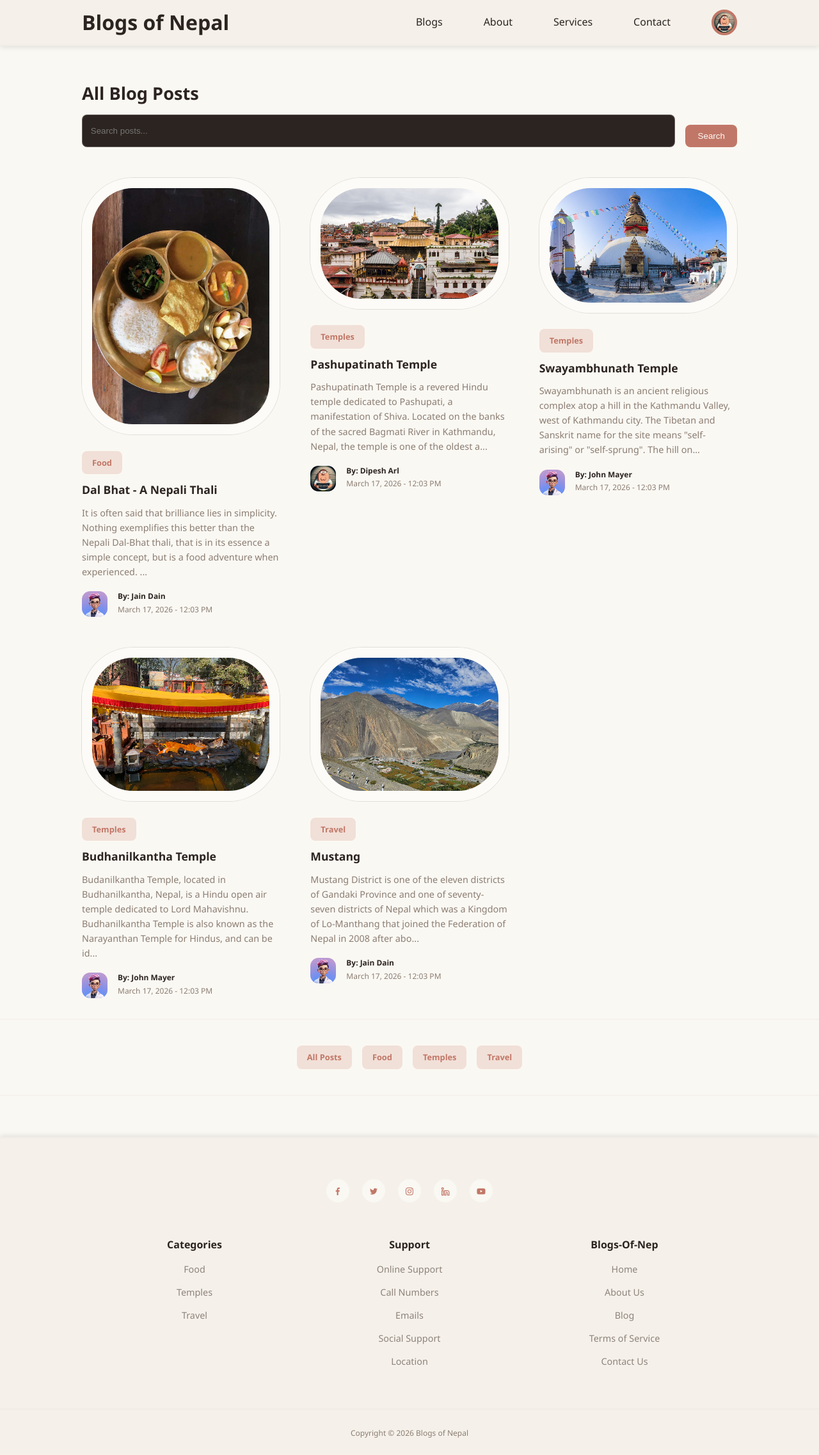
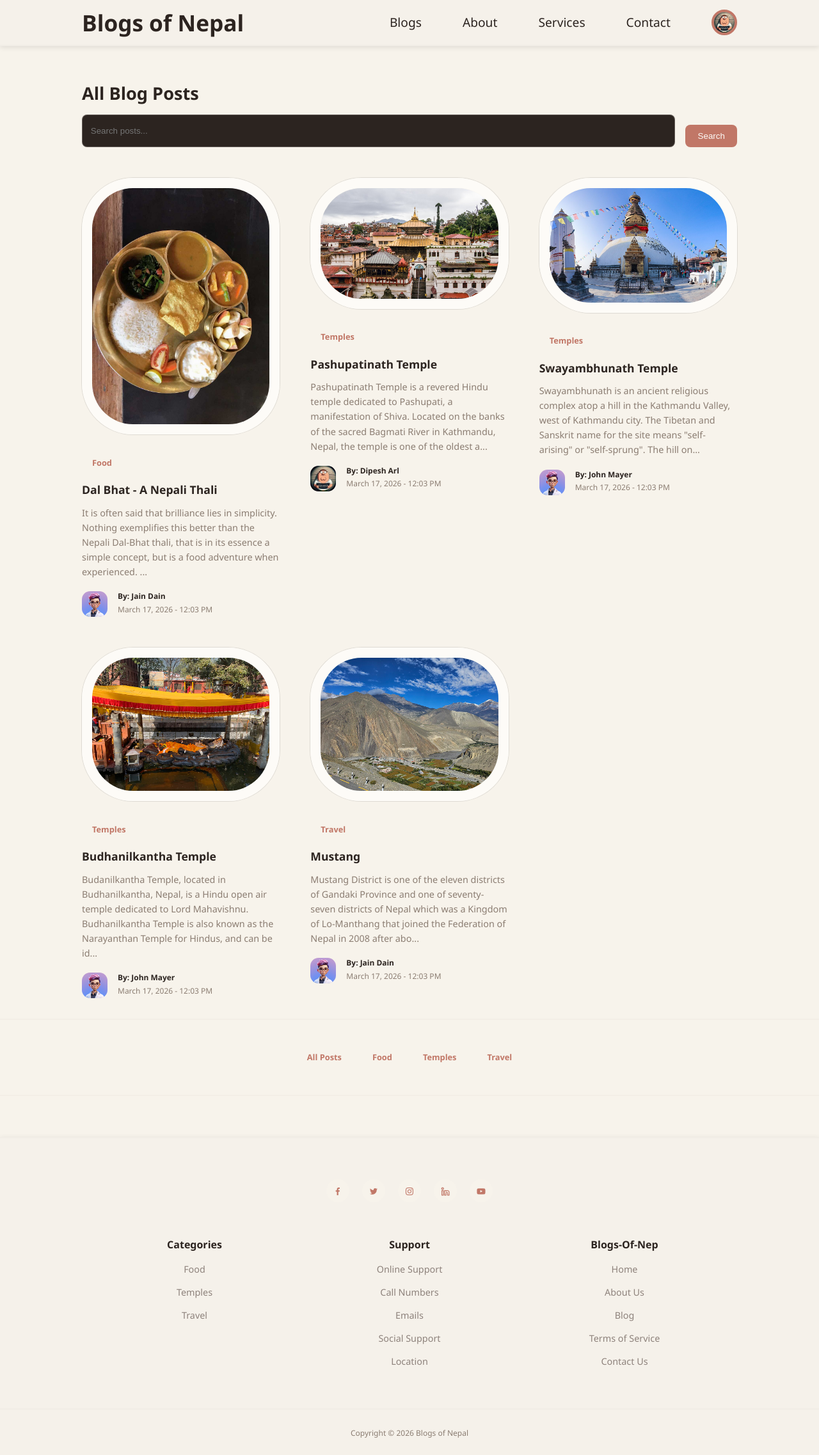
Before and after one commit to Dipesharl/college_project, a PHP site: page /blogmandu/blog.php in a window 1280 px wide. Shown: the whole page at 64% size. Run offline with PHP 8.4, Linux system fonts and the light colour scheme; a user stored in the database is signed in; data comes from the database, SQL or seed files in the repository.

Commit message:
new css, nothing more in other folders

```diff
--- a/add-post.php
+++ b/add-post.php
@@ -96,7 +96,7 @@
                 <div style="display: flex; align-items: center; gap: 0.5rem; margin-top: 0.5rem;">
                     <input type="checkbox" name="is_featured" id="is_featured" value="1"
                            <?php echo (isset($_POST['is_featured']) && $_POST['is_featured']) ? 'checked' : ''; ?>>
-                    <label for="is_featured" style="color: var(--color-white); cursor: pointer;">
+                    <label for="is_featured" style="color: var(--color-gray-700); cursor: pointer;">
                         Set as Featured Post <small style="color: var(--color-gray-200);">(will replace current featured post)</small>
                     </label>
                 </div>
--- a/manage-categories.php
+++ b/manage-categories.php
@@ -96,7 +96,7 @@
                     <h3 style="margin-bottom: 1rem;">Add New Category</h3>
                     <form action="" method="POST" style="display: flex; gap: 1rem;">
                         <input type="text" name="category_name" placeholder="Category Name" required
-                               style="flex: 1; padding: 0.8rem; background: var(--color-bg); border-radius: var(--card-border-radius-2); color: var(--color-white);">
+                               style="flex: 1; padding: 0.8rem; background: var(--color-bg); border-radius: var(--card-border-radius-2); color: var(--color-gray-900);">
                         <button type="submit" name="add_category" class="btn">Add Category</button>
                     </form>
                 </div>
--- a/style.css
+++ b/style.css
@@ -11,7 +11,7 @@
     --color-gray-300: rgba(232, 225, 218, 0.3);
     --color-gray-200: #8b7d72;
     --color-white: #fdfbf7;
-    --color-bg: #faf8f3;
+    --color-bg: #f7f3eb;
     --transition: all 300ms ease;
     --container-width-lg: 80%;
     --container-width-md: 90%;
@@ -21,12 +21,23 @@
     --card-border-radius-3: 0.8rem;
     --card-border-radius-4: 2rem;
     --card-border-radius-5: 5rem;
+
+    /* New tokens for consistency */
+    --shadow-sm: 0 2px 8px rgba(0, 0, 0, 0.1);
+    --shadow-md: 0 12px 24px rgba(0, 0, 0, 0.15);
+    --shadow-lg: 0 3rem 3rem rgba(0, 0, 0, 0.2);
+    --nav-height: 4.5rem;
+    --sidebar-width: 14rem;
+    --sidebar-width-collapsed: 4.3rem;
 }
 
-* {
+/* ==================== RESET ==================== */
+*,
+*::before,
+*::after {
     margin: 0;
     padding: 0;
-    outline: 0;
+    /* Removed outline: 0 — keyboard focus is handled below */
     border: 0;
     appearance: none;
     list-style: none;
@@ -34,67 +45,72 @@
     box-sizing: border-box;
 }
 
-body{
+/* Accessibility: restore focus outlines for keyboard users */
+:focus-visible {
+    outline: 2px solid var(--color-primary);
+    outline-offset: 3px;
+    border-radius: var(--card-border-radius-1);
+}
+
+/* Accessibility: respect reduced-motion preferences */
+@media (prefers-reduced-motion: reduce) {
+    *,
+    *::before,
+    *::after {
+        transition-duration: 0.01ms !important;
+        animation-duration: 0.01ms !important;
+        animation-iteration-count: 1 !important;
+    }
+}
+
+/* ==================== BASE ==================== */
+body {
     font-family: 'Segoe UI', Tahoma, Geneva, Verdana, sans-serif;
     background-color: var(--color-bg);
     color: var(--color-gray-200);
     font-size: 0.9rem;
     line-height: 1.6;
-    overflow-x: hidden;
+    /* Removed overflow-x: hidden — it breaks position:sticky and can cause layout bugs.
+       Fix horizontal overflow at the source instead. */
 }
 
-.container{
+.container {
     width: var(--container-width-lg);
     max-width: 1800px;
     margin-inline: auto;
 }
 
-section{
+section {
     margin-top: 2rem;
-    width: 100vw;
+    /* Removed width: 100vw — caused horizontal overflow; sections naturally fill their parent */
 }
 
-h1, h2, h3, h4, h5, h6{
+h1, h2, h3, h4, h5, h6 {
     color: var(--color-gray-900);
     line-height: 1.3;
 }
 
-h1{
-    font-size: 3rem;
-    margin: 1rem 0;
-}
-
-h2{
-    font-size: 1.7rem;
-    margin: 1rem 0;
-}
-
-h3{
-    font-size: 1.1rem;
-    margin: 0.8rem 0;
-    transition: var(--transition);
-}
+h1 { font-size: 3rem;  margin: 1rem 0; }
+h2 { font-size: 1.7rem; margin: 1rem 0; }
+h3 { font-size: 1.1rem; margin: 0.8rem 0; transition: var(--transition); }
+h4 { font-size: 1rem; }
 
 .post h3:hover {
     color: var(--color-primary);
 }
 
-h4{
-    font-size: 1rem;
-}
-
-a{
+a {
     color: var(--color-gray-900);
     transition: var(--transition);
 }
 
-img{
+img {
     display: block;
     width: 100%;
     object-fit: cover;
 }
 
-/* Buttons */
+/* ==================== BUTTONS ==================== */
 .btn {
     display: inline-block;
     width: fit-content;
@@ -161,21 +177,21 @@
 }
 
 .nav_logo {
-   font-weight: 600;
-   font-size: 2rem;
-   color: var(--color-gray-900);
+    font-weight: 600;
+    font-size: 2.2rem;
+    color: var(--color-gray-900);
 }
 
 .nav_items {
-    font-size: 1rem;
+    font-size: 1.2rem;
     display: flex;
     align-items: center;
     gap: 4rem;
 }
 
-.nav_profile{
-   position: relative;
-   cursor: pointer;
+.nav_profile {
+    position: relative;
+    cursor: pointer;
 }
 
 .nav_profile ul {
@@ -205,14 +223,14 @@
     white-space: nowrap;
 }
 
-.nav_profile ul li:last-child a{
+.nav_profile ul li:last-child a {
     background: var(--color-red);
     color: var(--color-white);
 }
 
-/* Category Buttons */
-.category_button{
-    background: var(--color-primary-light);
+/* ==================== CATEGORY BUTTONS ==================== */
+.category_button {
+    background: var(--color-primary-);
     color: var(--color-primary);
     display: inline-block;
     padding: 0.5rem 1rem;
@@ -283,20 +301,20 @@
     gap: 2.5rem;
 }
 
-.featured .post_thumbnail{
+.featured .post_thumbnail {
     height: fit-content;
 }
 
-/* Posts Section */
-.posts_container{
+/* ==================== POSTS SECTION ==================== */
+.posts_container {
     display: grid;
     grid-template-columns: repeat(3, 1fr);
     gap: 3rem;
     margin-top: 3rem;
 }
 
-/* Category Buttons Section */
-.category_buttons{
+/* ==================== CATEGORY BUTTONS SECTION ==================== */
+.category_buttons {
     padding: 2rem 0;
     border-top: 2px solid var(--color-gray-300);
     border-bottom: 2px solid var(--color-gray-300);
```
Also changed, not shown: other parts of style.css (+47 -66 lines), manage-users.php (line endings or trailing spaces), uploads/6946e0e7c2437_1766252775.jpg (deleted), uploads/69b6c7579c759_1773586263.jpg (added), uploads/69b6c8f3a58c7_1773586675.jpg (added).
